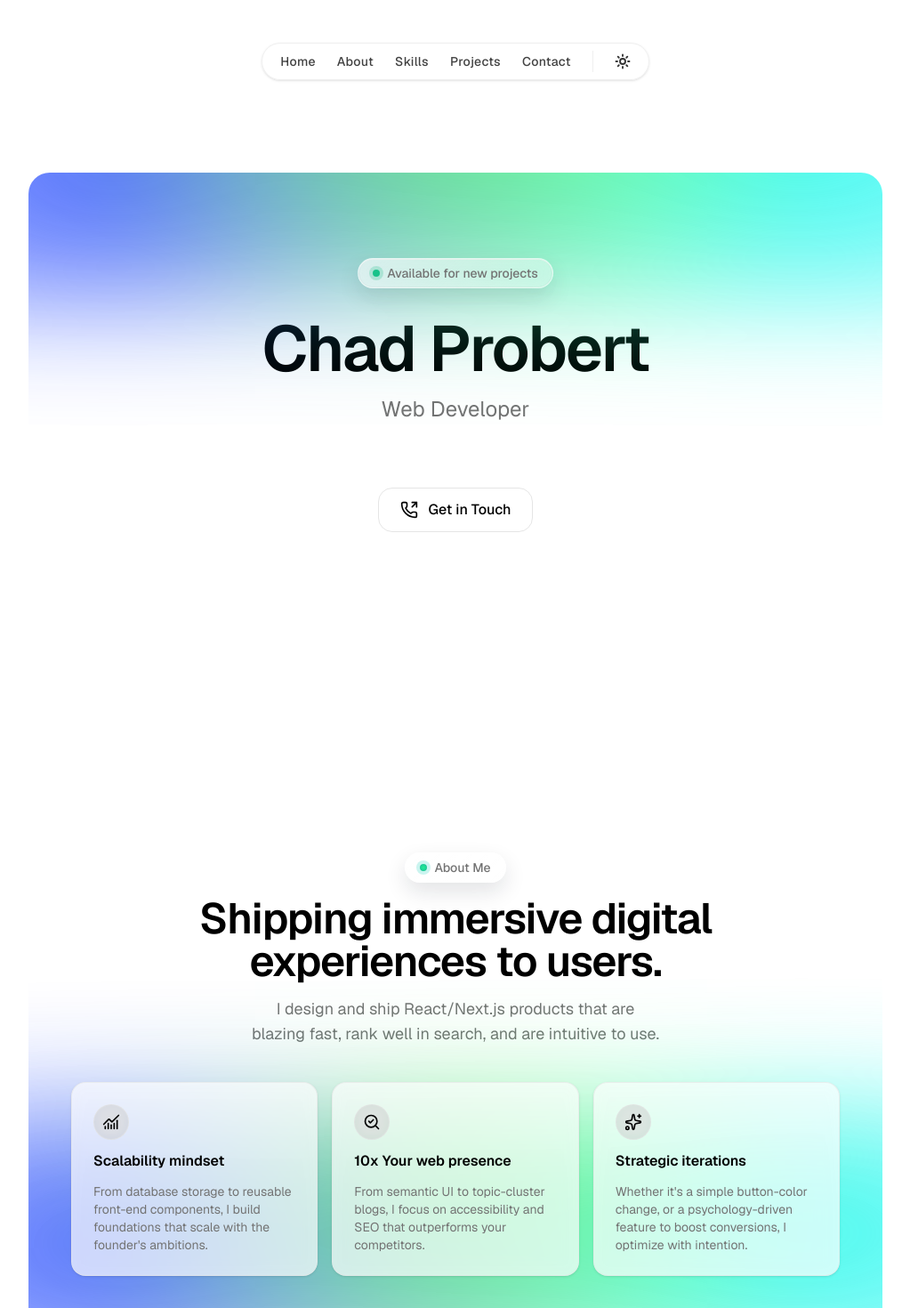
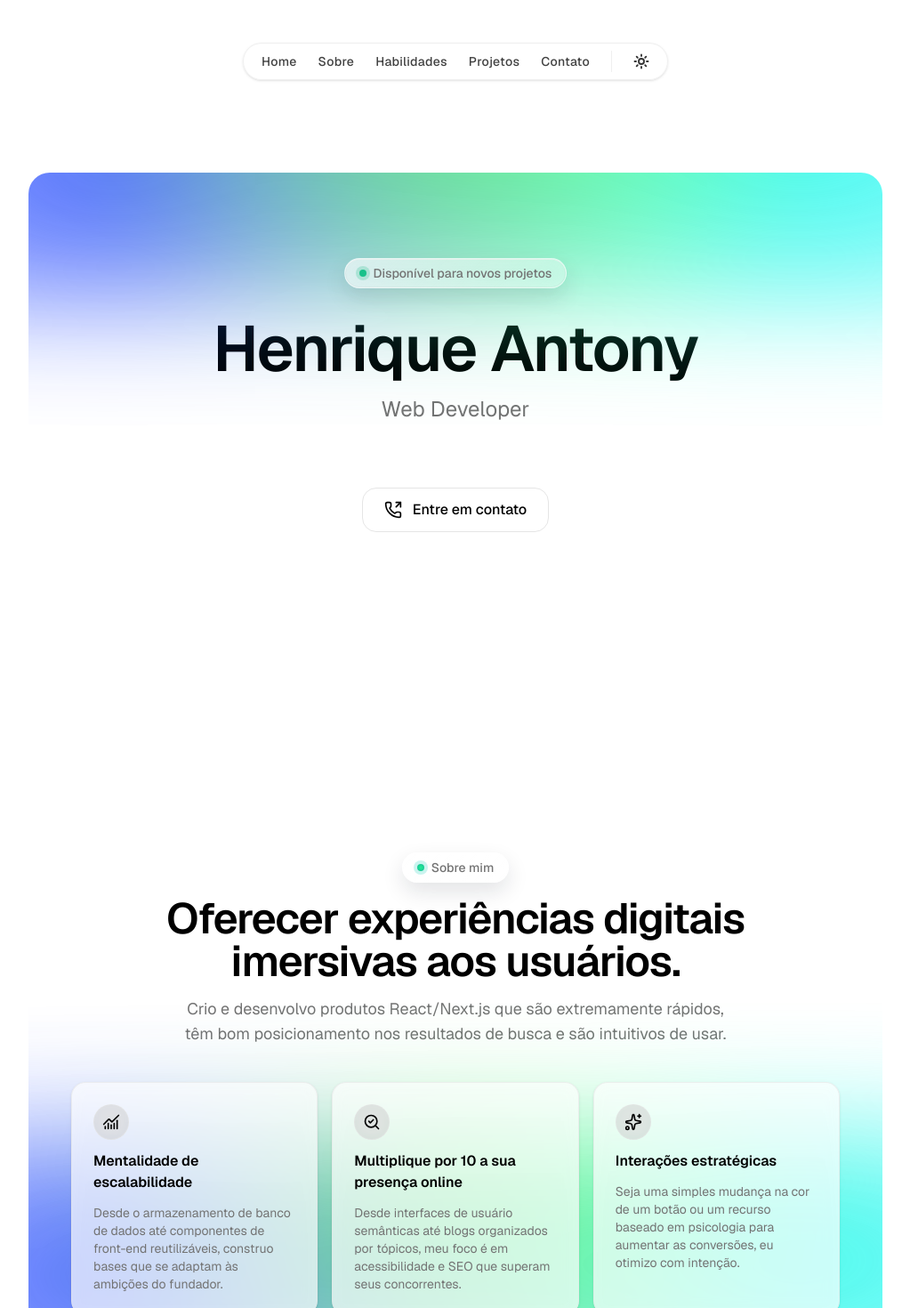
Before and after one commit to HenriqueAntony07/portfolio, a Next.js app: page / in a window 1280 px wide. Shown: the top 1470 px of the page at 89% size, without its empty margins (128-1151 px from the left). Built offline with nearby package versions, Linux system fonts and the light colour scheme.

Commit message:
commit
ajustes

```diff
--- a/app/components/About.tsx
+++ b/app/components/About.tsx
@@ -7,21 +7,21 @@ import "./About.css";
 /* Nested card content */
 const highlights = [
   {
-    title: "Scalability mindset",
+    title: "Mentalidade de escalabilidade",
     description:
-      "From database storage to reusable front-end components, I build foundations that scale with the founder's ambitions.",
+      "Desde o armazenamento de banco de dados até componentes de front-end reutilizáveis, construo bases que se adaptam às ambições do fundador.",
     Icon: ChartNoAxesCombined,
   },
   {
-    title: "10x Your web presence",
+    title: "Multiplique por 10 a sua presença online",
     description:
-      "From semantic UI to topic-cluster blogs, I focus on accessibility and SEO that outperforms your competitors.",
+      "Desde interfaces de usuário semânticas até blogs organizados por tópicos, meu foco é em acessibilidade e SEO que superam seus concorrentes.",
     Icon: SearchCheck,
   },
   {
-    title: "Strategic iterations",
+    title: "Interações estratégicas",
     description:
-      "Whether it's a simple button-color change, or a psychology-driven feature to boost conversions, I optimize with intention.",
+      "Seja uma simples mudança na cor de um botão ou um recurso baseado em psicologia para aumentar as conversões, eu otimizo com intenção.",
     Icon: Sparkles,
   },
 ];
@@ -64,16 +64,16 @@ export const About = () => {
           <header className="flex flex-col items-center gap-4">
             <span className="about-chip inline-flex items-center gap-2 rounded-full px-4 py-1.5 text-sm font-medium text-muted-foreground">
               <span aria-hidden className="about-chip__dot" />
-              About Me
+              Sobre mim
             </span>
             <h2
               id="about-heading"
               className="text-balance text-3xl font-semibold tracking-tight sm:text-5xl"
             >
-              Shipping immersive digital experiences to users.
+              Oferecer experiências digitais imersivas aos usuários.
             </h2>
             <p className="max-w-3xl text-balance text-base text-muted-foreground sm:text-lg">
-              I design and ship React/Next.js products that are blazing fast, rank well in search, and are intuitive to use.
+              Crio e desenvolvo produtos React/Next.js que são extremamente rápidos, têm bom posicionamento nos resultados de busca e são intuitivos de usar.
             </p>
           </header>
 
--- a/app/components/Contact.tsx
+++ b/app/components/Contact.tsx
@@ -7,11 +7,11 @@ import { Mail, ArrowUpRight } from "lucide-react";
 const CONTACT_SCHEMA = {
   "@context": "https://schema.org",
   "@type": "ContactPage",
-  name: "Contact Chad Probert",
+  name: "Contato Henrique Antony",
   mainEntity: {
     "@type": "Person",
-    name: "Chad Probert",
-    email: "mailto:chadcprobert@gmail.com",
+    name: "Henrique Antony",
+    email: "mailto:henriqueantonydev@gmail.com",
     sameAs: [
       "https://www.linkedin.com/in/chad-probert-6421b321b/",
       "https://github.com/ChadProbert",
@@ -94,10 +94,10 @@ export const Contact = () => {
     <section id="contact" className="mb-24">
       <div className="mx-auto max-w-4xl lg:max-w-5xl px-4 sm:px-6">
         <h2 className="text-3xl sm:text-5xl font-bold tracking-wide text-center mb-6">
-          Get in Touch
+          Entre em contato
         </h2>
         <p className="text-center text-lg sm:text-3xl mb-6">
-          Let&apos;s build impactful digital experiences.
+          Vamos construir experiências digitais impactantes.
         </p>
 
         <div className="mt-10 rounded-2xl border p-6 sm:p-16 bg-card shadow-lg">
--- a/app/components/Footer.tsx
+++ b/app/components/Footer.tsx
@@ -3,7 +3,7 @@ export const Footer = () => {
 
   return (
     <footer className="mt-20 py-6 text-center text-sm text-black dark:text-white sm:text-lg">
-      Copyright &copy;  {currentYear} Chad Probert. All rights reserved.
+      Copyright &copy;  {currentYear} Henrique Antony . All rights reserved.
     </footer>
   );
 };
--- a/app/components/Hero.tsx
+++ b/app/components/Hero.tsx
@@ -15,7 +15,7 @@ export const Hero = () => {
             <span className="hero-status inline-flex items-center gap-2 rounded-full px-4 py-1.5 text-sm font-medium text-muted-foreground">
               <span aria-hidden="true" className="status-indicator h-2 w-2 rounded-full bg-emerald-500 animate-pulse" />
               <span className="inline-flex items-center gap-1">
-                Available for new projects
+                Disponível para novos projetos
               </span>
             </span>
 
@@ -24,7 +24,7 @@ export const Hero = () => {
                 id="home-heading"
                 className="text-balance text-4xl font-semibold tracking-tight sm:text-6xl lg:text-7xl"
               >
-                Chad Probert
+                Henrique Antony
               </h1>
               <p className="text-balance text-xl text-muted-foreground sm:text-2xl">
                 Web Developer
@@ -37,7 +37,7 @@ export const Hero = () => {
                 className="call-to-action inline-flex items-center gap-2 rounded-2xl border px-6 py-3 text-base font-medium transition-colors duration-300 hover:bg-foreground/5"
               >
                 <PhoneOutgoing className="mr-1 h-5 w-5" strokeWidth={2} />
-                Get in Touch
+                Entre em contato
               </a>
             </div>
           </header>
--- a/app/components/Navbar.tsx
+++ b/app/components/Navbar.tsx
@@ -8,10 +8,10 @@ import "./Navbar.css";
 
 const navigation = [
   { name: "Home", href: "#home" },
-  { name: "About", href: "#about" },
-  { name: "Skills", href: "#skills" },
-  { name: "Projects", href: "#projects" },
-  { name: "Contact", href: "#contact" },
+  { name: "Sobre", href: "#about" },
+  { name: "Habilidades", href: "#skills" },
+  { name: "Projetos", href: "#projects" },
+  { name: "Contato", href: "#contact" },
 ];
 
 export const Navbar = () => {
--- a/app/components/Projects.tsx
+++ b/app/components/Projects.tsx
@@ -5,7 +5,7 @@ import { ArrowUpRight, Github } from "lucide-react";
 import "./Projects.css";
 import Image from "next/image";
 
-type Project = {
+type Projetos = {
   title: string;
   description: string;
   demoUrl?: string;
@@ -15,7 +15,7 @@ type Project = {
   previewAlt: string;
 };
 
-const projects: Project[] = [
+const projects: Projetos[] = [
   {
     title: "Celerity — New Tab Page",
     description:
@@ -24,7 +24,7 @@ const projects: Project[] = [
     repoUrl: "https://github.com/ChadProbert/celerity",
     previewSide: "right",
     previewImage: "/project-images/Celerity.png",
-    previewAlt: "Screenshot of the Celerity custom new tab page designed by Chad Probert",
+    previewAlt: "Screenshot of the Celerity custom new tab page designed by Henrique Antony",
   },
   {
     title: "Dev Trends",
@@ -42,11 +42,11 @@ const projectSchema = projects.map((project) => {
     "@type": "CreativeWork",
     name: project.title,
     description: project.description,
-    url: project.demoUrl ?? project.repoUrl ?? "https://chad-probert-portfolio.vercel.app/",
-    image: `https://chad-probert-portfolio.vercel.app${project.previewImage}`,
+    url: project.demoUrl ?? project.repoUrl ?? "https://www.henriqueantony.com.br/",
+    image: `https://www.henriqueantony.com.br${project.previewImage}`,
     creator: {
       "@type": "Person",
-      name: "Chad Probert",
+      name: "Henrique Antony",
     },
   };
 
@@ -140,7 +140,7 @@ const ProjectCard = ({
               className="inline-flex items-center rounded-xl border-1 hover:bg-foreground/5 px-4 py-2 text-base transition-colors duration-400"
               itemProp="sameAs"
             >
-              <Github className="mr-2 h-4 w-4" /> Repository
+              <Github className="mr-2 h-4 w-4" /> Repositorio
             </a>
           )}
         </div>
--- a/app/components/skills/Skills.tsx
+++ b/app/components/skills/Skills.tsx
@@ -5,7 +5,7 @@ export const Skills = () => {
   return (
     <div id="skills" className="mb-20 lg:mb-50">
       <h2 className="text-3xl font-bold sm:text-5xl var(--foreground) mb-10 sm:mb-20 text-center tracking-wide">
-        Skills
+        Habilidades
       </h2>
       <MarqueeTop />
       <MarqueeBottom />
--- a/app/layout.tsx
+++ b/app/layout.tsx
@@ -12,15 +12,15 @@ const geist = Geist({
 
 // Metadata for SEO
 export const metadata: Metadata = {
-  metadataBase: new URL("https://chad-probert-portfolio.vercel.app"),
+  metadataBase: new URL("https://www.henriqueantony.com.br/"),
   title: {
-    default: "Chad Probert | Web Developer Portfolio",
-    template: "%s | Chad Probert",
+    default: "Henrique Antony | Web Developer Portfolio",
+    template: "%s | Henrique Antony",
   },
   description:
-    "Chad Probert is a web developer based in South Africa specialising in performant, SEO-friendly React and Next.js builds. Explore selected projects, skills, and contact details.",
+    "Henrique Antony é um desenvolvedor web baseado na África do Sul especializando-se em builds performantes e amigáveis ao SEO com React e Next.js. Explore projetos selecionados, habilidades e detalhes de contato.",
   keywords: [
-    "Chad Probert",
+    "Henrique Antony",
     "web developer",
     "Next.js developer",
     "React developer",
@@ -28,27 +28,27 @@ export const metadata: Metadata = {
     "South Africa developer",
     "portfolio",
   ],
-  authors: [{ name: "Chad Probert" }],
-  creator: "Chad Probert",
-  publisher: "Chad Probert",
+  authors: [{ name: "Henrique Antony" }],
+  creator: "Henrique Antony",
+  publisher: "Henrique Antony",
   alternates: { canonical: "/" },
   openGraph: {
-    title: "Chad Probert | Web Developer Portfolio",
+    title: "Henrique Antony | Web Developer Portfolio",
     description:
-      "Explore Chad Probert's selected work, technical skills, and contact details for collaboration on performant web experiences.",
-    url: "https://chad-probert-portfolio.vercel.app",
-    siteName: "Chad Probert Portfolio",
-    locale: "en_US",
+      "Explore Henrique Antony's selected work, technical skills, and contact details for collaboration on performant web experiences.",
+    url: "https://www.henriqueantony.com.br/",
+    siteName: "Henrique Antony Portfolio",
+    locale: "pt_BR",
     type: "website",
     images: [{ url: "/og-image-1200x630.jpg", width: 1200, height: 630 }],
   },
   twitter: {
     card: "summary_large_image",
-    title: "Chad Probert | Web Developer Portfolio",
+    title: "Henrique Antony | Web Developer Portfolio",
     description:
       "A frontend developer from South Africa building fast, accessible, SEO-ready React and Next.js products.",
     images: ["/og-image-1200x600.jpg"],
-    creator: "@ChadProbert",
+    creator: "@HenriqueAntony",
   },
   robots: {
     index: true,
```
